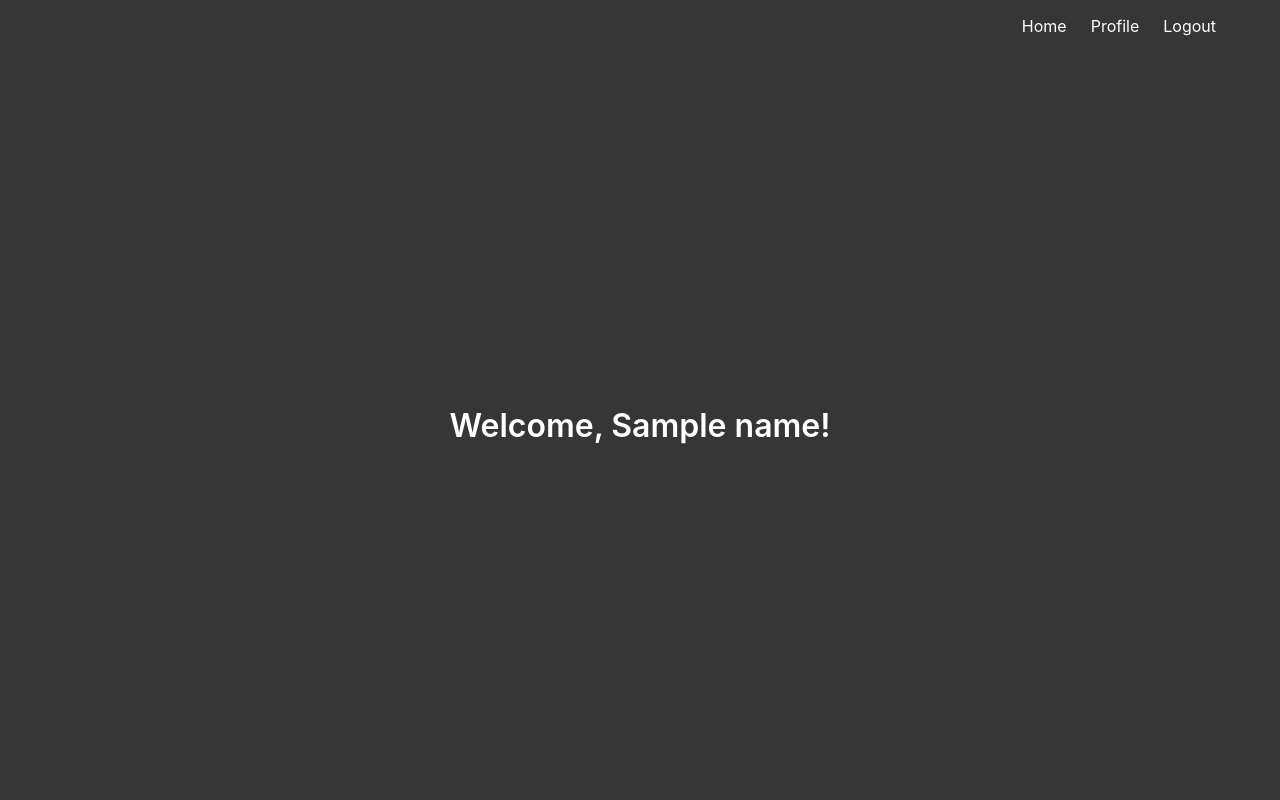
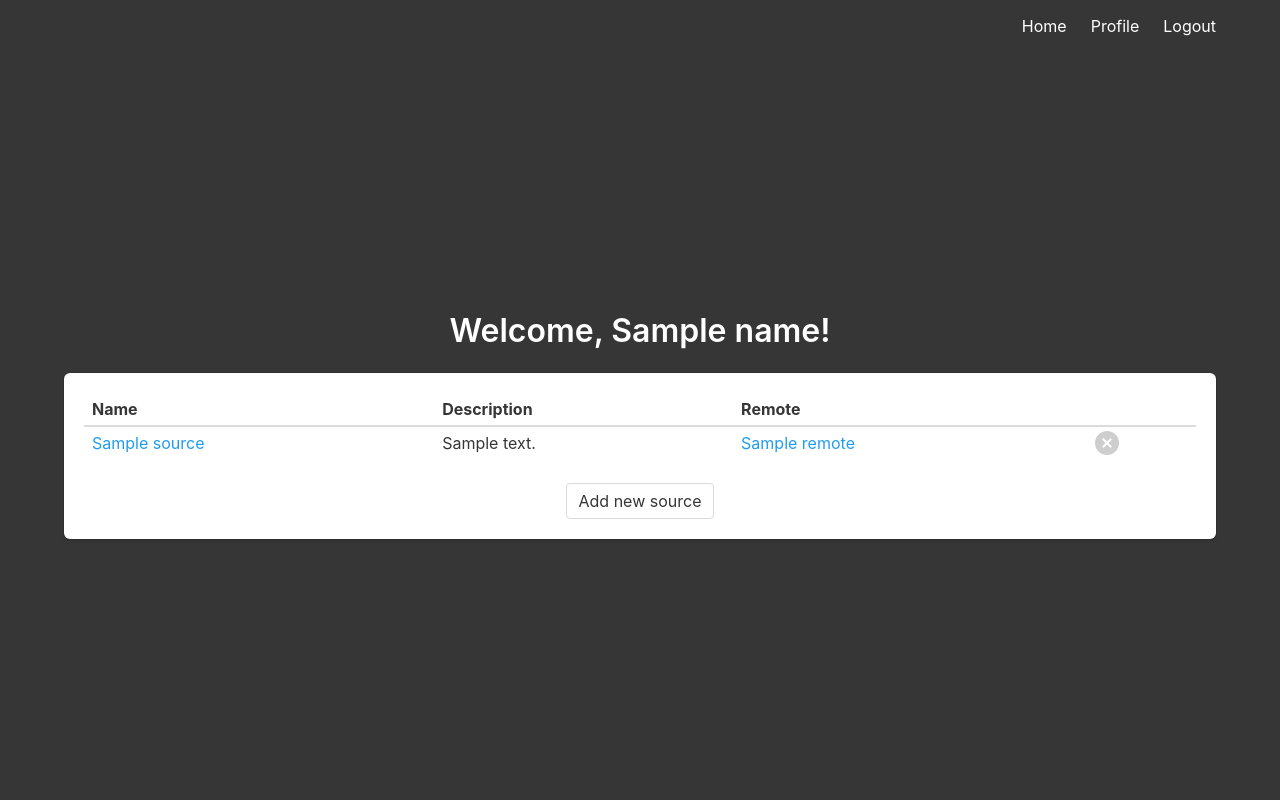
Before and after one commit to ystepanoff/updaemon, a Flask app: template web/templates/profile.html in a window 1280 px wide. Run offline with Flask 2, Linux system fonts and the light colour scheme; the visitor is signed in with stand-in values (Sample User, id 1); the template is opened without the code that fills it: most values are stand-ins (such as "Sample title", 1, 10 or a date in 2020); data that the repository does not hold is empty; parts of the project's set-up code (start-up, migrations or seed data) failed here and were passed over.

Commit message:
List sources on the user page.

```diff
--- a/db/migrations/001-create-db-and-tables.sql
+++ b/db/migrations/001-create-db-and-tables.sql
@@ -10,6 +10,5 @@ CREATE TABLE source (
     description TEXT,
     type VARCHAR(255),
     remote VARCHAR(255),
-    PRIMARY KEY(id),
-    UNIQUE KEY(name)
+    PRIMARY KEY(id)
 );
--- a/db/migrations/005-add-user-table.sql
+++ b/db/migrations/005-add-user-table.sql
@@ -4,4 +4,4 @@ CREATE TABLE user (
     password VARCHAR(255),
     name VARCHAR(255),
     PRIMARY KEY (id)
-)
+);
--- /dev/null
+++ b/db/migrations/006-add-user-id-fk-to-source.sql
@@ -0,0 +1,2 @@
+ALTER TABLE source ADD user_id INT NOT NULL AFTER id;
+ALTER TABLE source ADD FOREIGN KEY (user_id) REFERENCES user(id);
--- a/web/main.py
+++ b/web/main.py
@@ -13,4 +13,8 @@ def index() -> str:
 @main.route('/profile')
 @login_required
 def profile() -> str:
-    return render_template('profile.html', name=current_user.name)
+    return render_template(
+        'profile.html',
+        name=current_user.name,
+        sources=current_user.list_sources(),
+    )
--- a/web/models.py
+++ b/web/models.py
@@ -9,6 +9,12 @@ class User(UserMixin):
         self.email = email
         self.password = password
         self.name = name
+
+    def get_id(self) -> Optional[int]:
+        with db.get_db().cursor() as cur:
+            cur.execute("SELECT id FROM user WHERE email = %s", self.email)
+            (self.id,) = cur.fetchone()
+        return self.id
 
     def exists(self) -> bool:
         result = False
@@ -32,6 +38,18 @@ class User(UserMixin):
                 'name': self.name,
             })
 
+    def list_sources(self):
+        with db.get_db().cursor() as cur:
+            cur.execute("SELECT id, name, description, remote FROM source WHERE user_id = %s", self.get_id())
+            return [
+                {
+                    'id': id,
+                    'name': name,
+                    'description': description,
+                    'remote': remote,
+                } for id, name, description, remote in cur.fetchall()
+            ]
+
 
 def find_user_by_id(user_id: int) -> Optional[User]:
     with db.get_db().cursor() as cur:
--- a/web/templates/profile.html
+++ b/web/templates/profile.html
@@ -4,4 +4,28 @@
 <h1 class="title">
   Welcome, {{ name }}!
 </h1>
+<div class="box">
+  <table class="table is-striped is-narrow is-hoverable is-fullwidth">
+    <thead>
+      <tr>
+        <th>Name</th>
+        <th>Description</th>
+        <th>Remote</th>
+        <th></th>
+      </tr>
+    </thead>
+    <tbody>
+      {% for source in sources %}
+      <tr>
+        <td><a href="/source?id={{ source['id'] }}" class="has-text-info">{{ source['name'] }}</a></td>
+        <td>{{ source['description'] }}</td>
+        <td><a href="{{ source['remote'] }}" class="has-text-info" target="_blank">{{ source['remote'] }}</a></td>
+        <td><button class="delete is-medium"></button></td>
+      </tr>
+      {% endfor %}
+    </tbody>
+  </table>
+  <a href="/addsource" class="button is-centered">Add new source</a>
+</div>
+
 {% endblock %}
```
